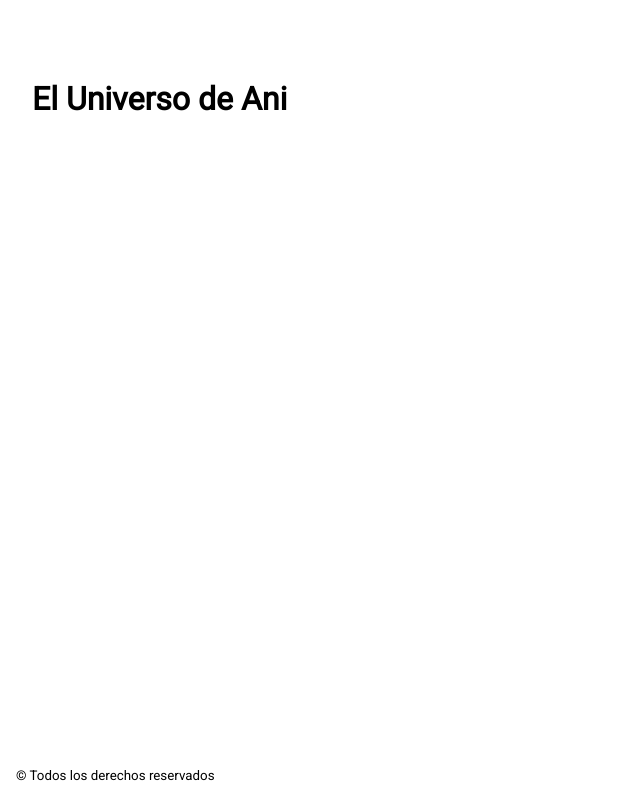
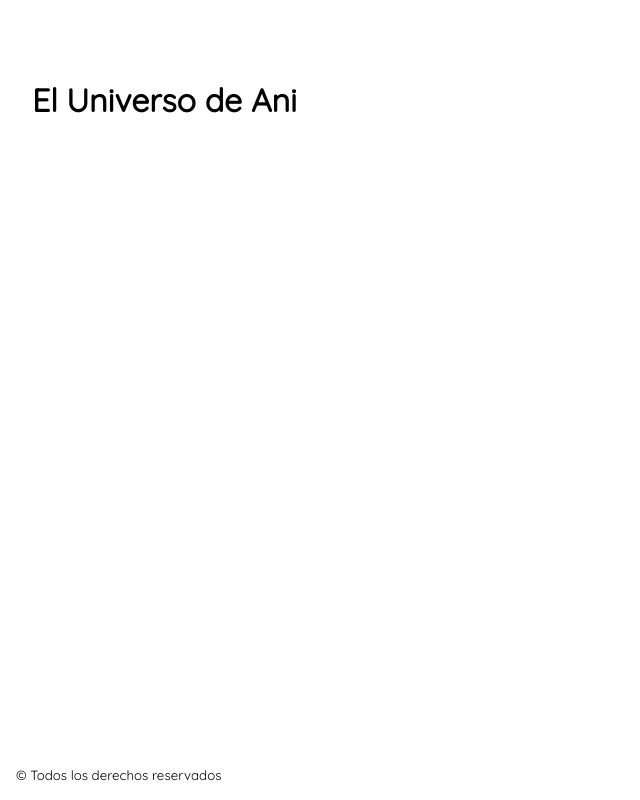
Before and after one commit to pontijas/universo-de-ani-web, a website: page src/html/index.html in a window 1280 px wide. Shown: the whole page, without its empty margins (0-640 px from the left). Drawn offline with nearby package versions, Linux system fonts and the light colour scheme; files that its build step writes are made by us from their sources.

Commit message:
set up font family and flavicon

```diff
--- a/src/html/index.html
+++ b/src/html/index.html
@@ -4,7 +4,9 @@
     <meta charset="UTF-8" />
     <meta name="viewport" content="width=device-width, initial-scale=1" />
     <title>El Universo de Ani</title>
-    <link href="https://fonts.googleapis.com/css?family=Roboto&display=swap" rel="stylesheet" />
+    <link rel="preconnect" href="https://fonts.gstatic.com">
+    <link rel="preconnect" href="https://fonts.gstatic.com">
+<link href="https://fonts.googleapis.com/css2?family=Quicksand&display=swap" rel="stylesheet">
     <link rel="stylesheet" href="./assets/css/main.css" />
     <link rel="icon" href="./assets/images/favicon.png" />
   </head>
--- a/src/scss/core/_variables.scss
+++ b/src/scss/core/_variables.scss
@@ -1,6 +1,8 @@
 // fonts
-$font-main: 'Roboto', sans-serif;
+$font-main: 'Quicksand', sans-serif;
 
-// colors
-$color-bg: #f3f4f5;
-$color-secondary: #999;
+// color palette
+$yellow: #fcd303;
+$blue: #00ffff;
+$indigo: #6703fc;
+$pink: #fc0380;
--- a/src/scss/main.scss
+++ b/src/scss/main.scss
@@ -3,4 +3,3 @@
 @import 'layout/page';
 @import 'layout/header';
 @import 'layout/footer';
-@import 'pages/index';
--- a/src/scss/pages/_index.scss
+++ /dev/null
@@ -1,4 +0,0 @@
-.main__list {
-  padding-left: 2rem;
-  padding-bottom: 20px;
-}
```
Also changed, not shown: src/icons/menu.png (added), src/images/favicon.png.
